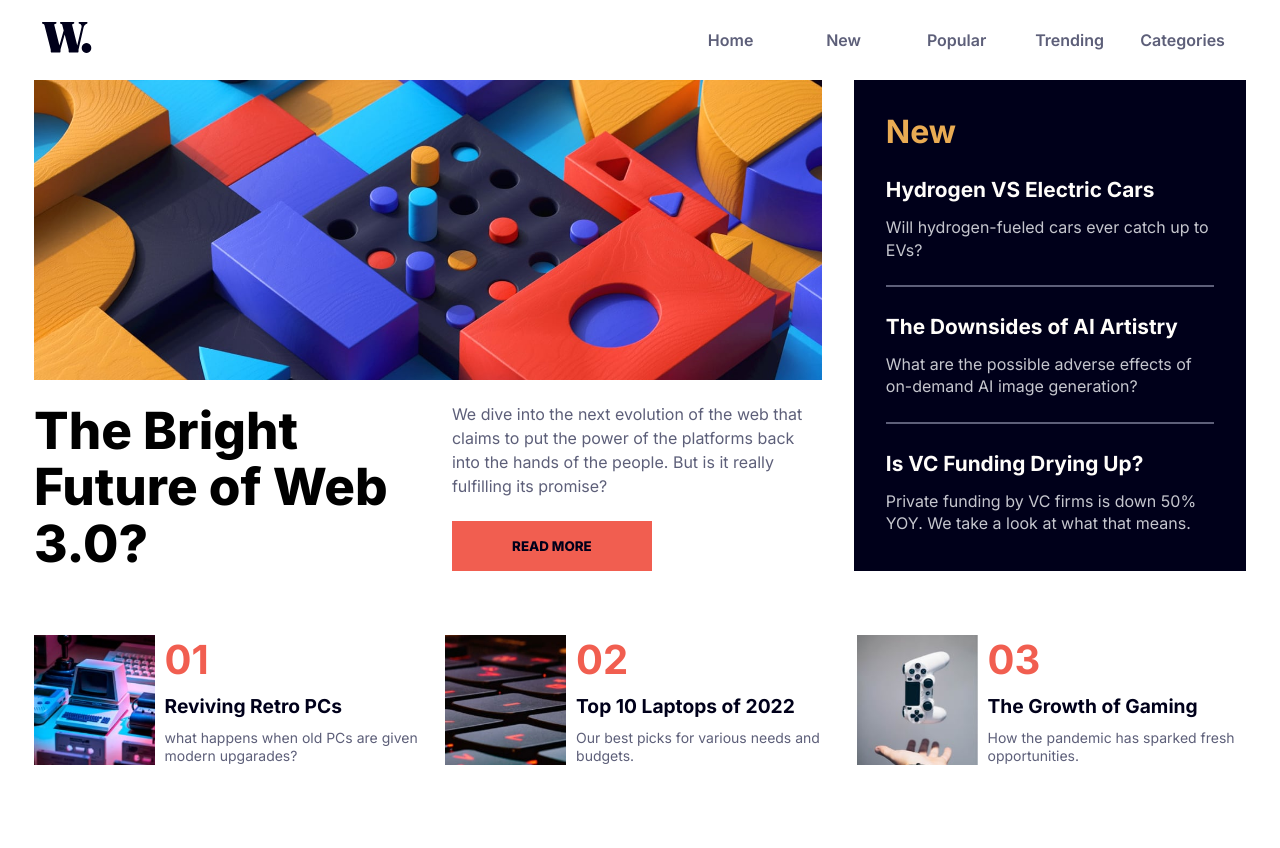
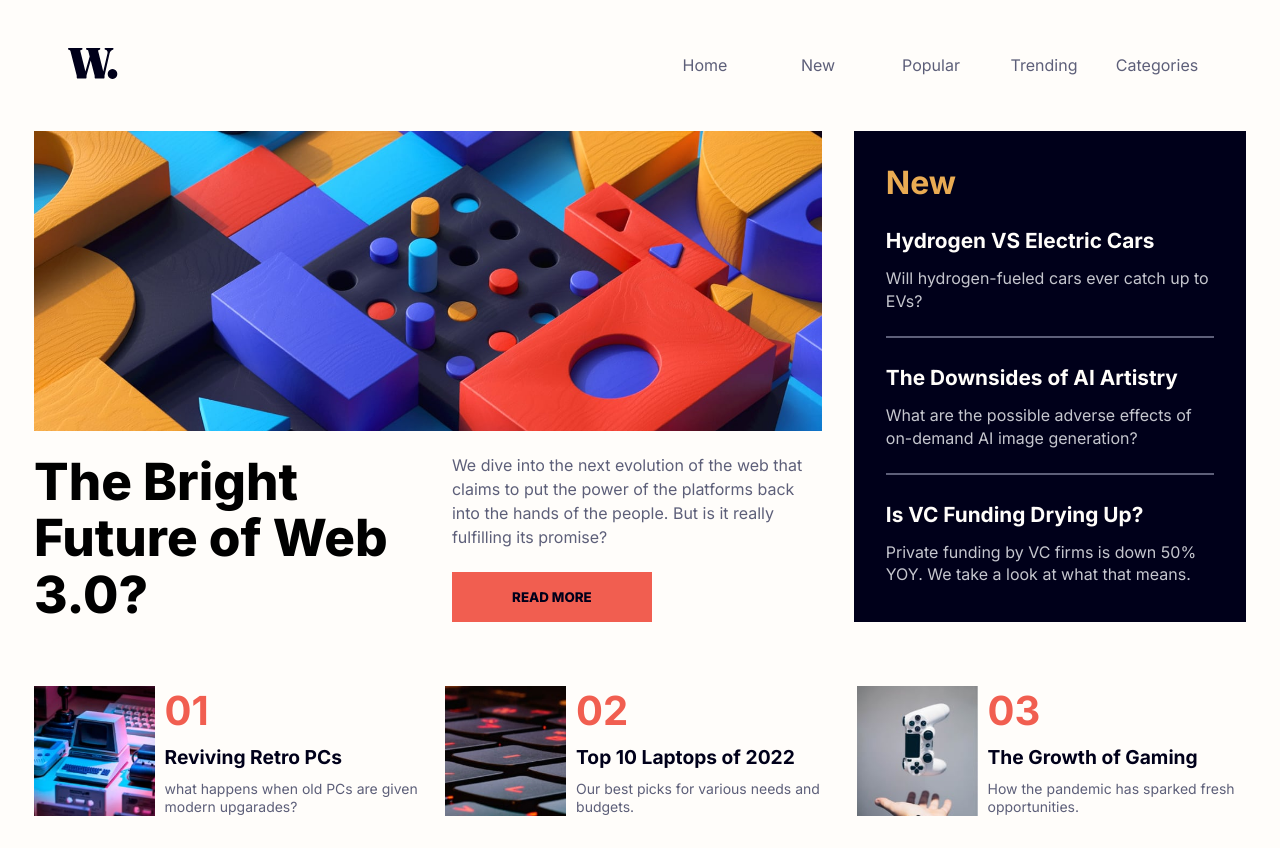
Before and after one commit to Hummingcoder/news-homepage, a plain HTML site: page index.html in a window 1280 px wide. Before the commit the page ends 800 px from the top, so only its background shows below. Drawn offline with Linux system fonts and the light colour scheme.

Commit message:
style changes

```diff
--- a/index.css
+++ b/index.css
@@ -27,6 +27,7 @@ html,
 body {
   width: 100%;
   position: relative;
+  background: var(--off-white);
 }
 header,
 main {
@@ -59,7 +60,6 @@ main {
   position: fixed;
 }
 .navbar {
-  background: white;
   position: fixed;
   width: 70%;
   height: 100vh;
@@ -77,6 +77,7 @@ main {
 
 .navbar ul {
   font-size: 1rem;
+
   list-style: none;
   height: 60%;
   display: flex;
@@ -93,6 +94,7 @@ main {
   background: transparent;
   position: relative;
   overflow: hidden;
+  font-weight: 400;
 }
 .navbar ul li::before {
   content: "";
@@ -290,6 +292,9 @@ h1 {
 }
 
 @media (width > 700px) {
+  .header {
+    padding: 3rem;
+  }
   .toggle_btn {
     display: none;
   }
```
Also changed, not shown: 1 other file.
